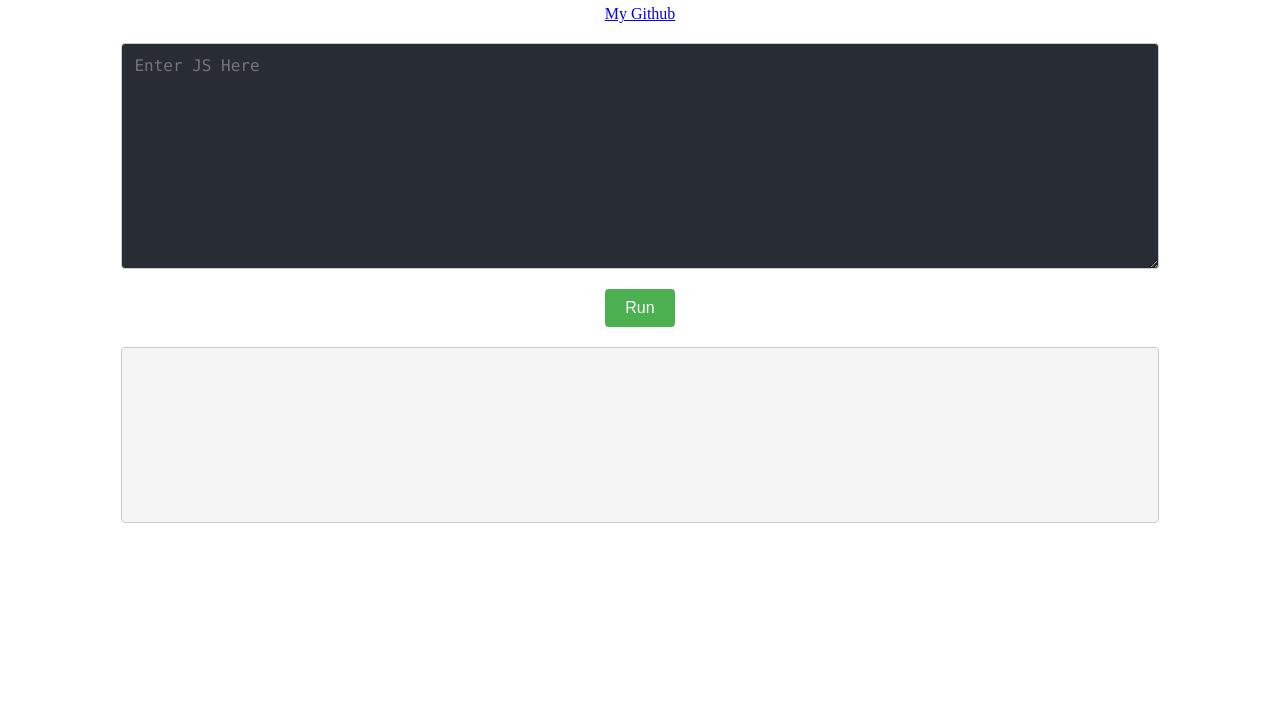
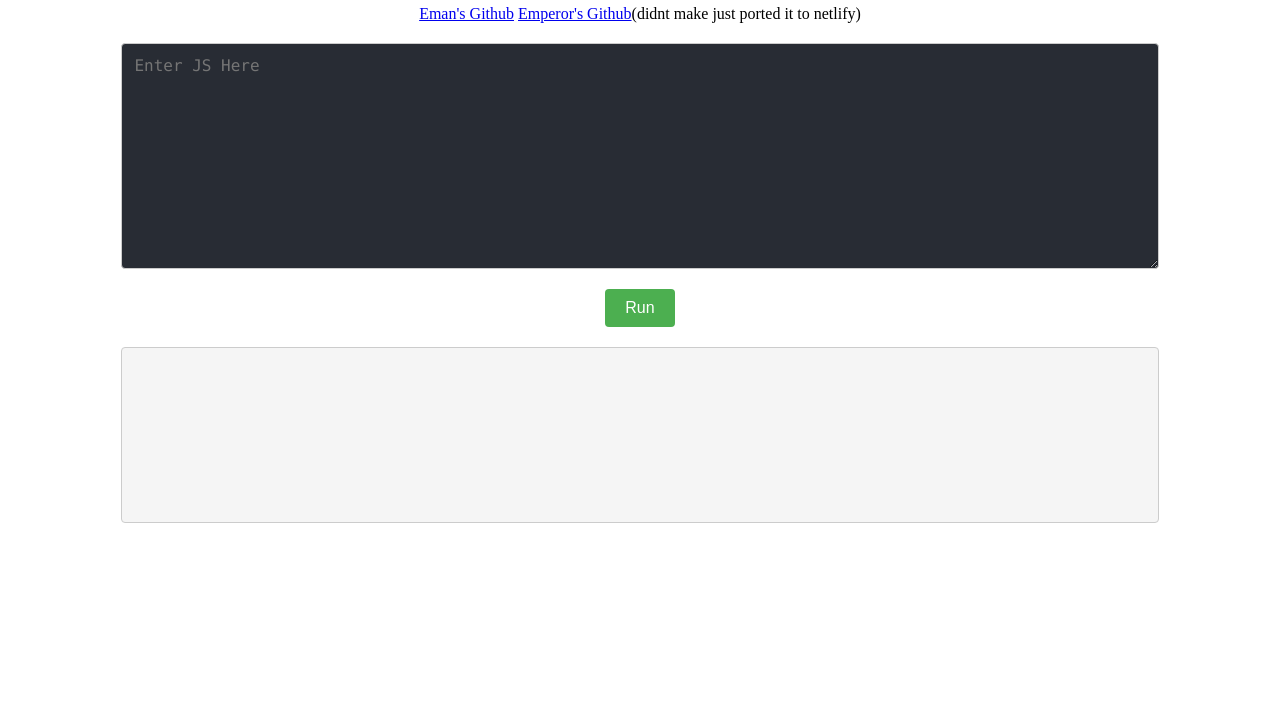
Before and after one commit to EmperorOnGit/Bypass2butnotblock, a plain HTML site: page index.html in a window 1280 px wide. Shown: the part 72-800 px from the top of the page. Drawn offline with Linux system fonts and the light colour scheme.

Commit message:
Update index.html

```diff
--- a/index.html
+++ b/index.html
@@ -10,7 +10,8 @@
 
 <body>
   <h1>Bypass By Eman</h1>
-  <a href="https://github.com/eman225511">My Github</a>
+  <a href="https://github.com/eman225511">Eman's Github</a>
+  <a href="https://github.com/emperorongit">Emperor's Github</a>(didnt make just ported it to netlify)
   <textarea id="input" placeholder="Enter JS Here"></textarea>
   <button id="run">Run</button>
   <pre id="console"></pre>
```
